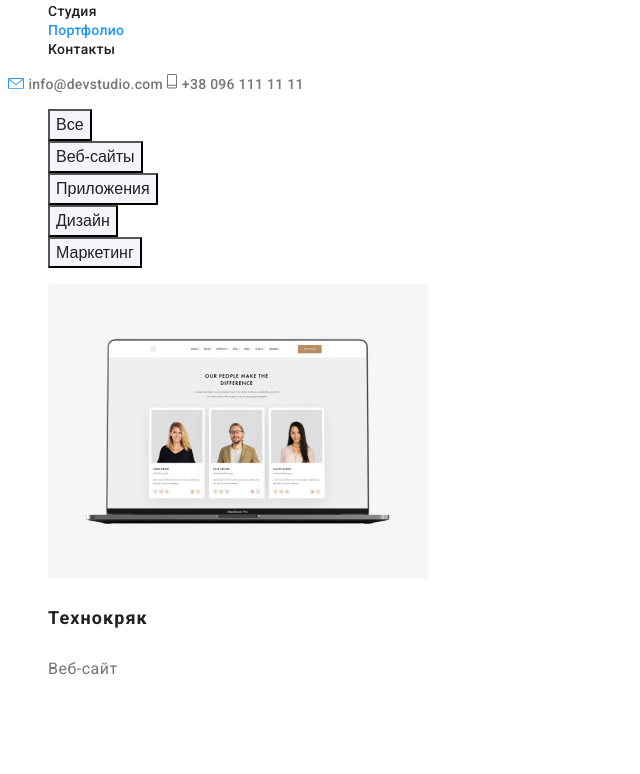
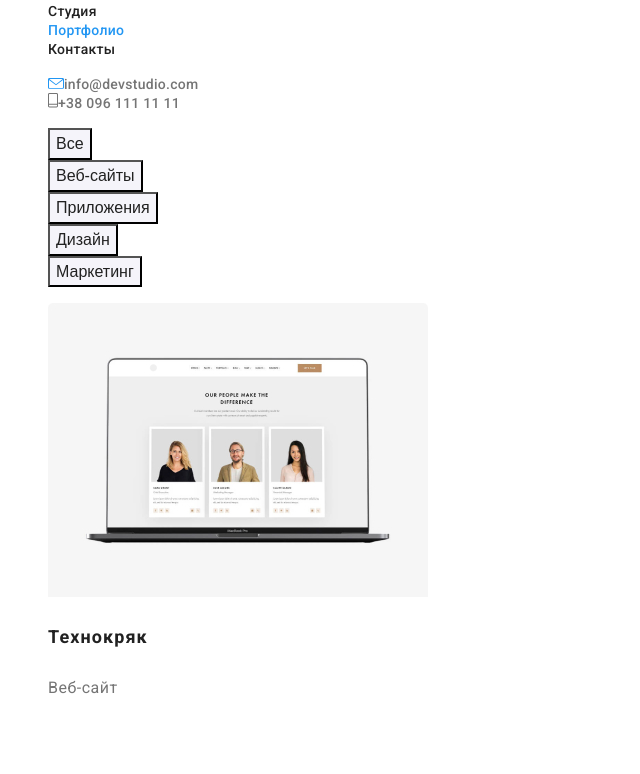
Before and after one commit to makscap/goit-markup-hw-02, a plain HTML site: page portfolio.html in a window 1280 px wide. Shown: the part 54-828 px from the top of the page, without its empty margins (0-640 px from the left). Drawn offline with Linux system fonts and the light colour scheme.

Commit message:
Ссылки контактов добавил в список ul (хедер и футер)

```diff
--- a/portfolio.html
+++ b/portfolio.html
@@ -25,16 +25,19 @@
           <li><a href="./portfolio.html" class="link current">Портфолио</a></li>
           <li><a href="" class="link">Контакты</a></li>
         </ul>
-
-        <a href=""><img src="./images/list.svg" alt="Письмо" /></a>
-
-        <a href="mailto:info@devstudio.com" class="nav-contact"
-          >info@devstudio.com</a
-        >
-
-        <a href=""><img src="./images/phone.svg" alt="Телефон" /></a>
-
-        <a href="tel:+380961111111" class="nav-contact">+38 096 111 11 11</a>
+        <ul class="list">
+          <li>
+            <a href="mailto:info@devstudio.com" class="nav-contact"
+              ><img src="./images/list.svg" alt="Письмо" />info@devstudio.com</a
+            >
+          </li>
+          <li>
+            <a href="tel:+380961111111" class="nav-contact"
+              ><img src="./images/phone.svg" alt="Телефон" />+38 096 111 11
+              11</a
+            >
+          </li>
+        </ul>
       </nav>
     </header>
 
@@ -170,10 +173,18 @@
           <span class="logo-studio">Studio</span></a
         >
         <p class="foot-city">г. Киев, пр-т Леси Украинки, 26</p>
-        <a href="mailto:info@devstudio.com" class="foot-contact"
-          >info@devstudio.com</a
-        >
-        <a href="tel:+380961111111" class="foot-contact">+38 096 111 11 11</a>
+        <ul class="list">
+          <li>
+            <a href="mailto:info@devstudio.com" class="foot-contact"
+              >info@devstudio.com</a
+            >
+          </li>
+          <li>
+            <a href="tel:+380961111111" class="foot-contact"
+              >+38 096 111 11 11</a
+            >
+          </li>
+        </ul>
 
         <h3 class="foot-title">присоединяйтесь</h3>
         <a href=""
```
Also changed, not shown: index.html (+25 -14 lines).
